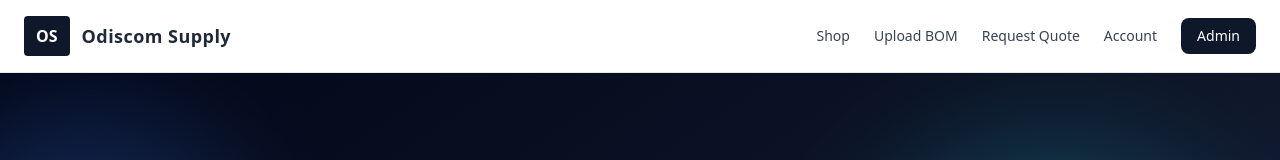
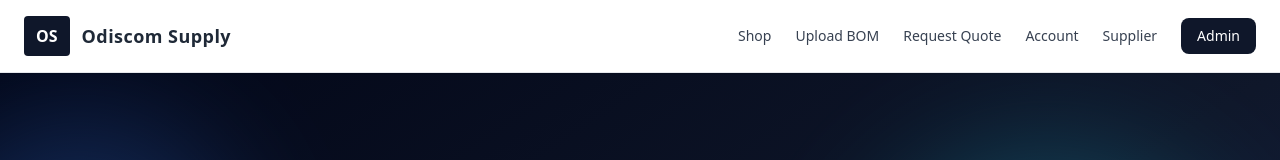
Before and after one commit to odiscom/odiscom-supply, a Next.js app: page / in a window 1280 px wide. Shown: the top 160 px of the page. Built offline with nearby package versions, Linux system fonts and the light colour scheme.

Commit message:
Add supplier portal link to public header

```diff
--- a/components/Header.js
+++ b/components/Header.js
@@ -2,18 +2,19 @@ import Link from 'next/link'
 
 export default function Header() {
   return (
-    <header className="bg-white border-b shadow-sm sticky top-0 z-50">
-      <div className="max-w-7xl mx-auto flex justify-between items-center px-6 py-4">
+    <header className="sticky top-0 z-50 border-b bg-white shadow-sm">
+      <div className="mx-auto flex max-w-7xl items-center justify-between px-6 py-4">
         <Link href="/" className="flex items-center gap-3">
-          <div className="bg-slate-900 text-white font-bold rounded px-3 py-2">OS</div>
-          <span className="font-bold text-lg text-gray-800 tracking-wide">Odiscom Supply</span>
+          <div className="rounded bg-slate-900 px-3 py-2 font-bold text-white">OS</div>
+          <span className="text-lg font-bold tracking-wide text-gray-800">Odiscom Supply</span>
         </Link>
-        <nav className="hidden md:flex gap-6 text-gray-700 font-medium text-sm items-center">
+        <nav className="hidden items-center gap-6 text-sm font-medium text-gray-700 md:flex">
           <Link href="/shop">Shop</Link>
           <Link href="/material-upload">Upload BOM</Link>
           <Link href="/quote">Request Quote</Link>
           <Link href="/account">Account</Link>
-          <Link href="/admin" className="bg-slate-900 text-white px-4 py-2 rounded-lg">Admin</Link>
+          <Link href="/supplier/login">Supplier</Link>
+          <Link href="/admin" className="rounded-lg bg-slate-900 px-4 py-2 text-white">Admin</Link>
         </nav>
       </div>
     </header>
```
